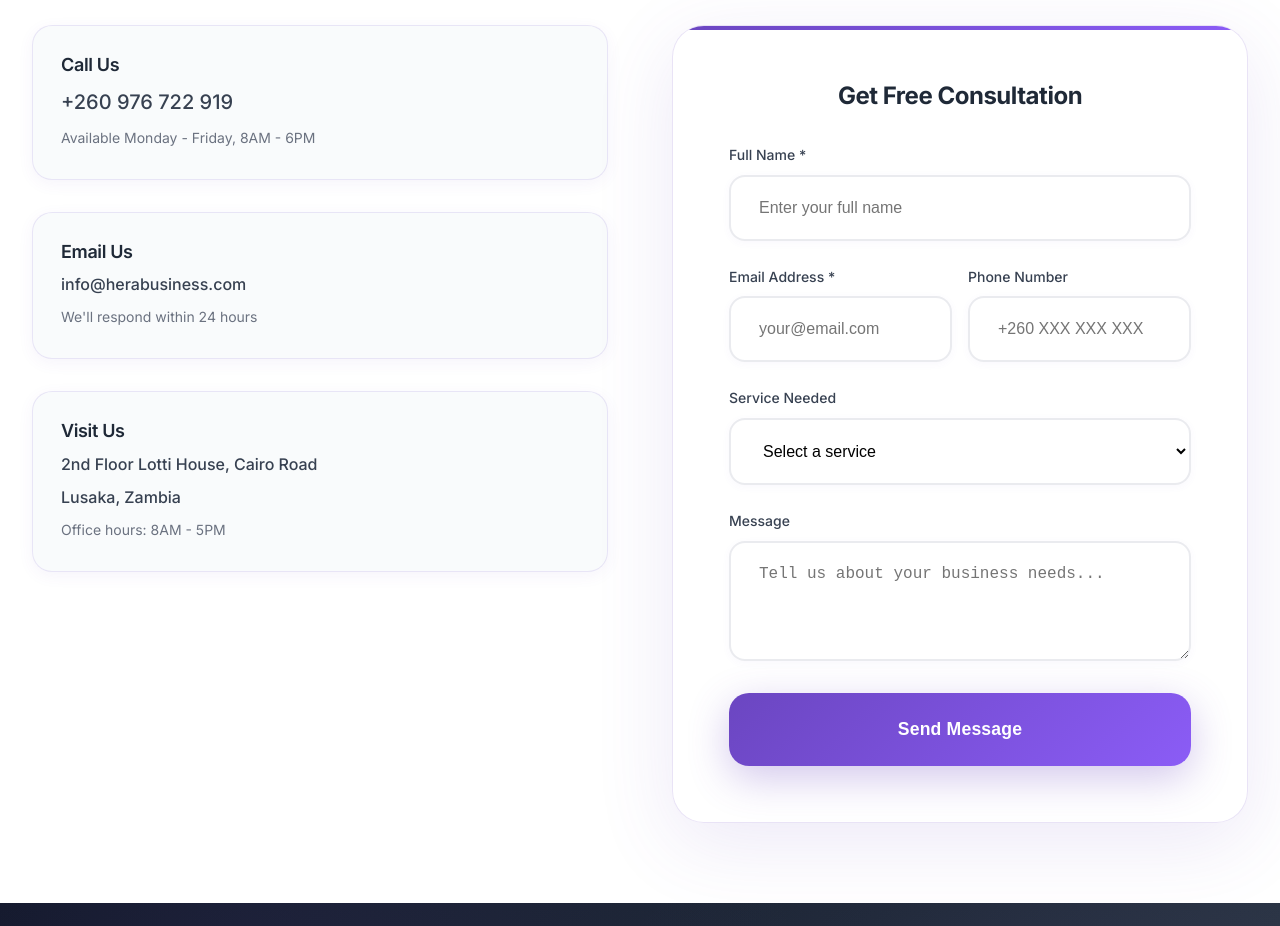
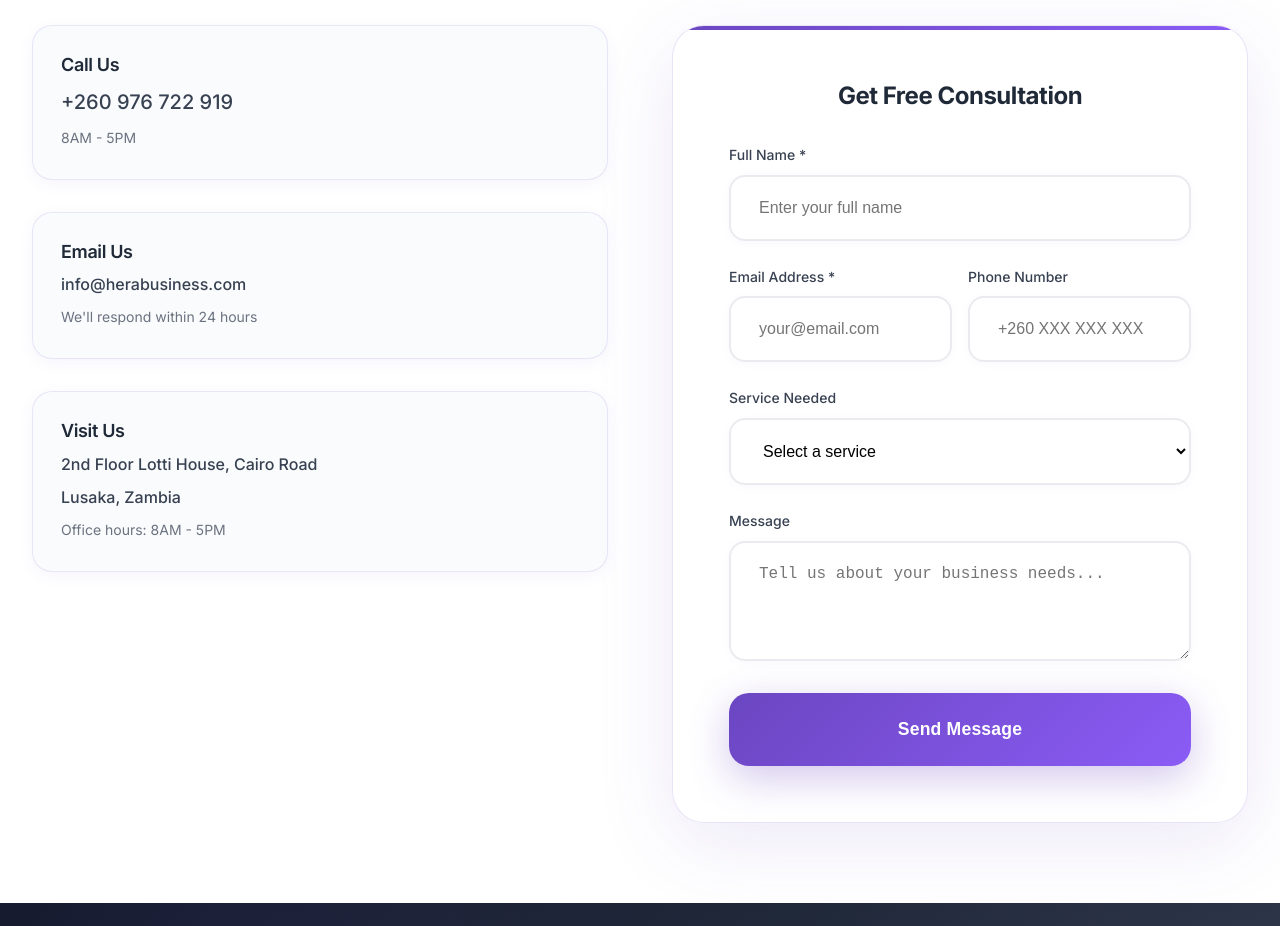
Before and after one commit to HerixH/HeraBusnesssolutions, a React (Create React App) app: page / in a window 1280 px wide. Shown: the part 2480-3406 px from the top of the page. Built offline with nearby package versions, Linux system fonts and the light colour scheme.

Commit message:
Update Call Us hours to 8AM - 5PM

```diff
--- a/src/components/Contact.js
+++ b/src/components/Contact.js
@@ -57,7 +57,7 @@ const Contact = () => {
               <div className="info-details">
                 <h3>Call Us</h3>
                 <p className="phone-number">+260 976 722 919</p>
-                <span className="availability">Available Monday - Friday, 8AM - 6PM</span>
+                <span className="availability">8AM - 5PM</span>
               </div>
             </div>
 
```
